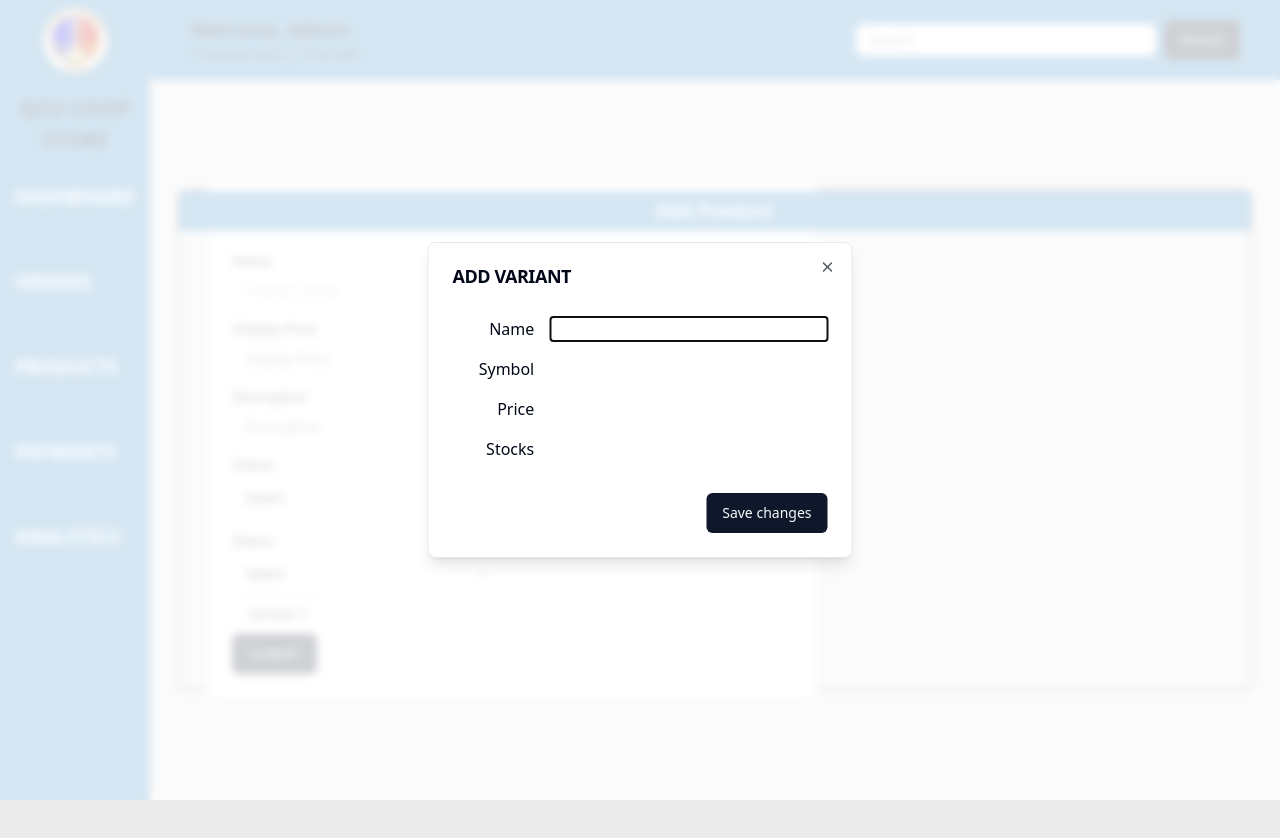
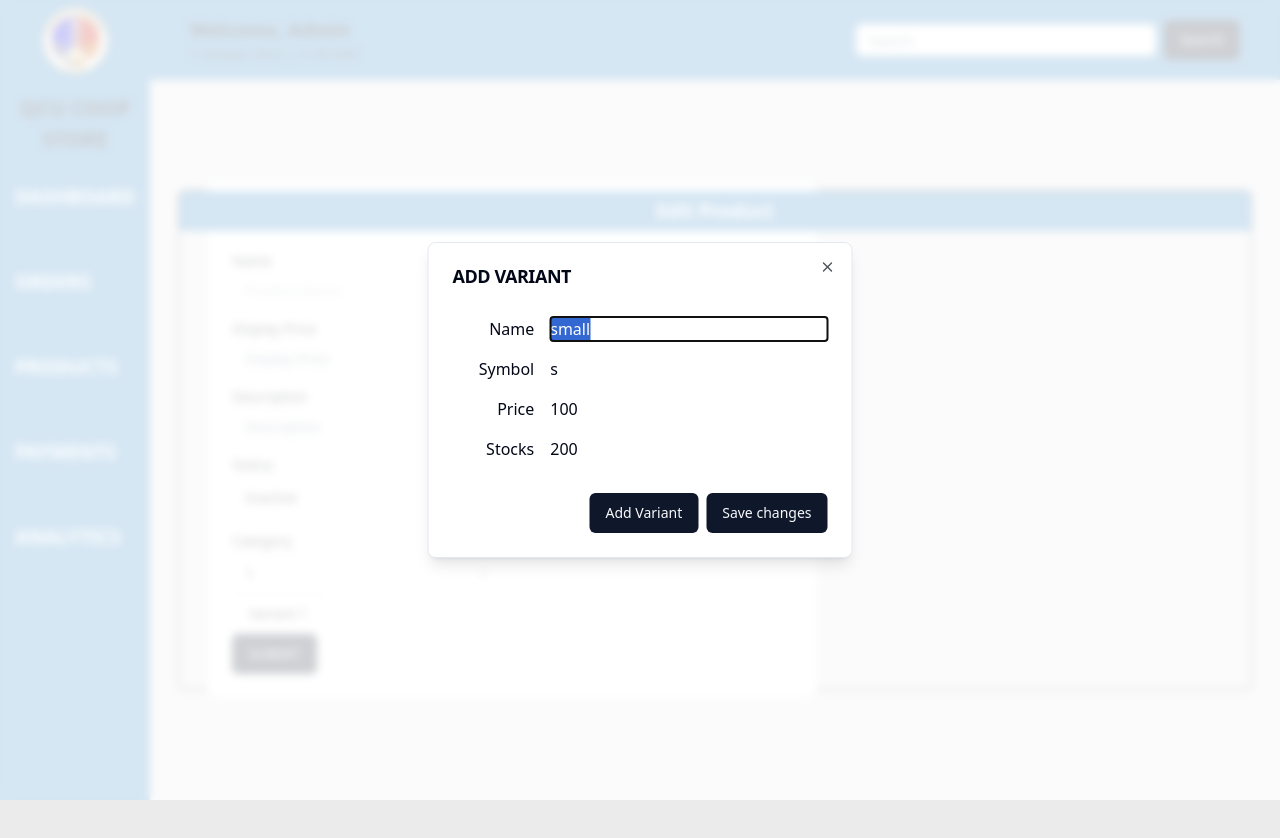
Before and after one commit to ivrnDev/coop-inventory, a Next.js app in the folder qcu-coop/: page /admin/products/update/1 in a window 1280 px wide. Both pictures are taken after a click on the button "Variant 1". Shown: the top 838 px of the page. Built offline with nearby package versions, Linux system fonts and the light colour scheme.

Commit message:
Dynamic variants form

```diff
--- a/qcu-coop/components/admin/products/forms/UpdateProduct.tsx
+++ b/qcu-coop/components/admin/products/forms/UpdateProduct.tsx
@@ -40,26 +40,50 @@ const UpdateProductForm = ({ id }: Props) => {
     handleSubmit,
     control,
     formState: { errors },
-  } = useForm<ProductFormValues>();
-
+  } = useForm<ProductFormValues>({
+    defaultValues: {
+      product_name: "",
+      display_name: "",
+      display_price: "",
+      product_stocks: "",
+      product_description: "",
+      product_sold: "",
+      status: "0",
+      isFeatured: "0",
+      display_image: "any",
+      category_id: "1",
+      variants: [
+        {
+          variant_name: "small",
+          variant_symbol: "s",
+          variant_price: "100",
+          variant_stocks: "200",
+        },
+      ],
+    },
+  });
+  const { fields, append, remove } = useFieldArray({
+    name: "variants",
+    control,
+  });
 
   const submitForm = async (data: ProductFormValues) => {
     console.log(data);
-    const form = new FormData();
-    for (const key of Object.keys(data) as (keyof typeof data)[]) {
-      form.append(key, data[key]);
-    }
-    try {
-      const response = await updateProduct(form, id);
-      console.log(data);
-      if (response.status === 200) {
-        console.log("Product updated successfully");
-      } else {
-        console.error("Failed to create Product");
-      }
-    } catch (error) {
-      console.error("Error:", error);
-    }
+    // const form = new FormData();
+    // for (const key of Object.keys(data) as (keyof typeof data)[]) {
+    //   form.append(key, data[key]);
+    // }
+    // try {
+    //   const response = await updateProduct(form, id);
+    //   console.log(data);
+    //   if (response.status === 200) {
+    //     console.log("Product updated successfully");
+    //   } else {
+    //     console.error("Failed to create Product");
+    //   }
+    // } catch (error) {
+    //   console.error("Error:", error);
+    // }
   };
 
   return (
@@ -171,7 +195,7 @@ const UpdateProductForm = ({ id }: Props) => {
                   control={control}
                   render={({ field }) => (
                     <>
-                      <Label htmlFor="featured">Status</Label>
+                      <Label htmlFor="featured">Featured</Label>
                       <Select
                         onValueChange={field.onChange}
                         value={field.value}
@@ -194,7 +218,7 @@ const UpdateProductForm = ({ id }: Props) => {
                   control={control}
                   render={({ field }) => (
                     <>
-                      <Label htmlFor="category_id">Status</Label>
+                      <Label htmlFor="category_id">Category</Label>
                       <Select
                         onValueChange={field.onChange}
                         value={field.value}
@@ -222,58 +246,89 @@ const UpdateProductForm = ({ id }: Props) => {
                   <DialogHeader>
                     <DialogTitle>ADD VARIANT</DialogTitle>
                   </DialogHeader>
-
-                  <div className="grid gap-4 py-4">
+                  {fields.map((field, index) => (
+                    <div key={field.id} className="grid gap-4 py-4">
                       <div className="grid grid-cols-4 items-center gap-4">
-                      <label htmlFor="variant_name" className="text-right">
+                        <label
+                          htmlFor={`variants.${index}.variant_name`}
+                          className="text-right"
+                        >
                           Name
                         </label>
                         <input
-                        {...register("variant_name")}
-                        id="variant_name"
+                          {...register(
+                            `variants.${index}.variant_name` as const
+                          )}
+                          id={`variants${index}.variant_name`}
                           className="col-span-3"
                           autoComplete="off"
                         />
                       </div>
                       <div className="grid grid-cols-4 items-center gap-4">
-                      <label htmlFor="variant_symbol" className="text-right">
+                        <label
+                          htmlFor={`variants.${index}.variant_symbol`}
+                          className="text-right"
+                        >
                           Symbol
                         </label>
                         <input
-                        {...register("variant_symbol")}
-                        id="variant_symbol"
+                          {...register(
+                            `variants.${index}.variant_symbol` as const
+                          )}
+                          id={`variants.${index}.variant_symbol`}
                           className="col-span-3"
                           autoComplete="off"
                         />
                       </div>
                       <div className="grid grid-cols-4 items-center gap-4">
-                      <label htmlFor="variant_price" className="text-right">
+                        <label
+                          htmlFor={`variants.${index}.variant_price`}
+                          className="text-right"
+                        >
                           Price
                         </label>
                         <input
-                        {...register("variant_price")}
-                        id="variant_price"
+                          {...register(
+                            `variants.${index}.variant_price` as const
+                          )}
+                          id={`variants.${index}.variant_price`}
                           className="col-span-3"
                           autoComplete="off"
                         />
                       </div>
                       <div className="grid grid-cols-4 items-center gap-4">
-                      <label htmlFor="variant_stocks" className="text-right">
+                        <label
+                          htmlFor={`variants.${index}.variant_stocks`}
+                          className="text-right"
+                        >
                           Stocks
                         </label>
                         <input
-                        {...register("variant_stocks")}
-                        id="variant_stocks"
+                          {...register(
+                            `variants.${index}.variant_stocks` as const
+                          )}
+                          id={`variants.${index}.variant_stocks`}
                           className="col-span-3"
                           autoComplete="off"
                         />
                       </div>
                     </div>
+                  ))}
 
                   <DialogFooter>
-                    {/* <Button type="button" onClick={() => append({})}>
+                    <Button
+                      type="button"
+                      onClick={() =>
+                        append({
+                          variant_name: "",
+                          variant_symbol: "",
+                          variant_price: "",
+                          variant_stocks: "",
+                        })
+                      }
+                    >
                       Add Variant
-                    </Button> */}
+                    </Button>
                     <Button type="submit">Save changes</Button>
                   </DialogFooter>
                 </DialogContent>
```
Also changed, not shown: qcu-coop/types/form/products.ts (+9 -7 lines). Lines whose indentation alone changed are shown as unchanged.
